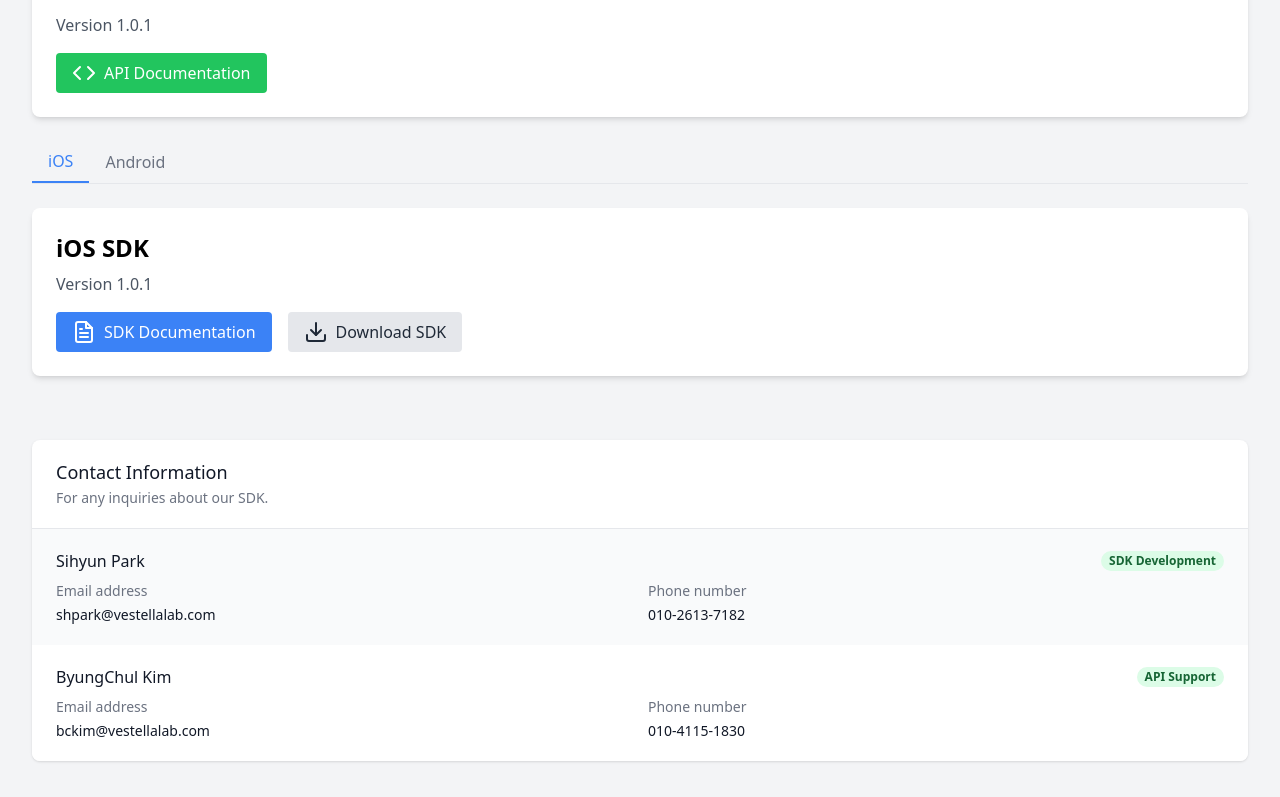
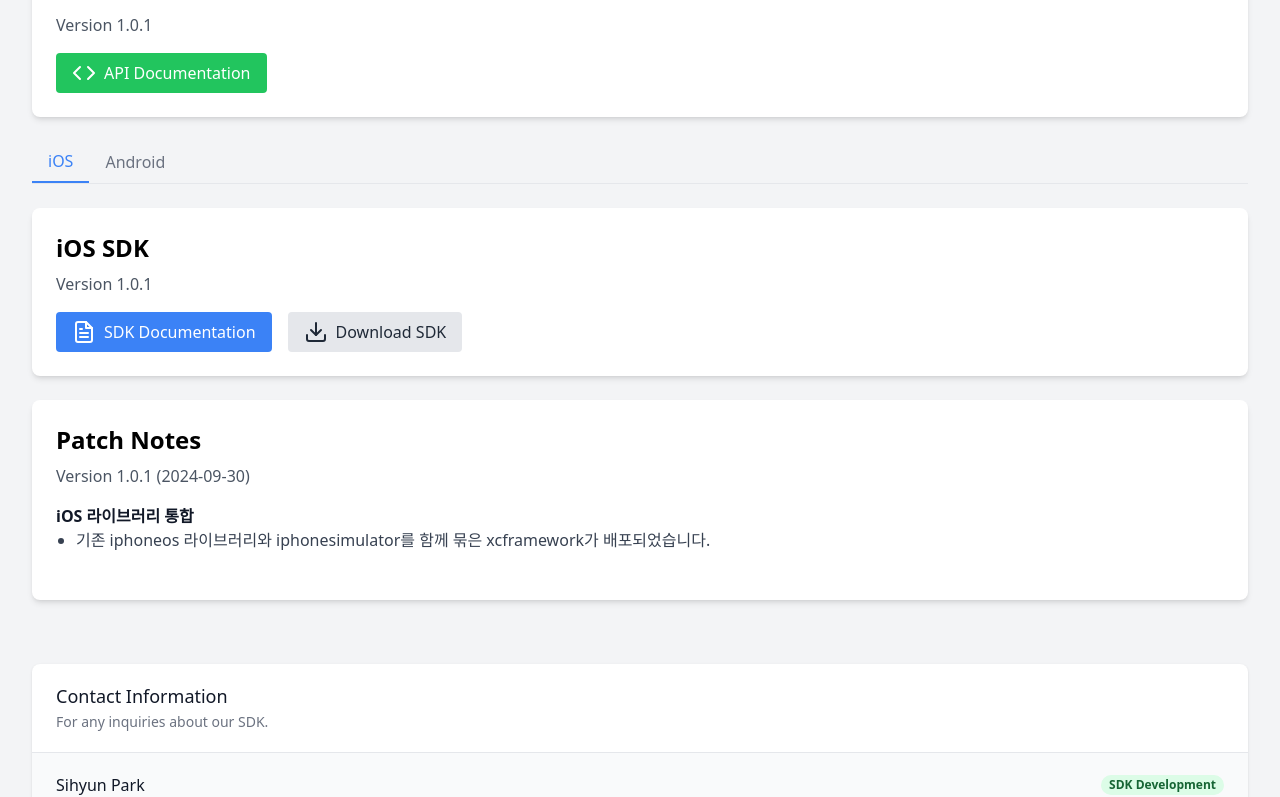
Before and after one commit to shpark-vestellalab/watchmile-sdk-document, a Next.js app: page / in a window 1280 px wide. Shown: the part 483-1280 px from the top of the page. Built offline with nearby package versions, Linux system fonts and the light colour scheme.

Commit message:
FEAT: 패치노트 추가

```diff
--- a/app/page.tsx
+++ b/app/page.tsx
@@ -2,6 +2,7 @@
 import React, { useState } from "react";
 import Image from "next/image";
 import contactsData from "../data/contacts.json";
+import patchNotesData from "../data/patchNotes.json";
 
 const DownloadIcon = () => (
   <svg
@@ -111,6 +112,50 @@ const APIDocumentCard: React.FC<APIDocumentCardProps> = ({ apiDocLink }) => (
   </div>
 );
 
+interface Change {
+  title: string;
+  description: string[];
+}
+
+interface PatchNote {
+  version: string;
+  date: string;
+  changes: Change[];
+}
+
+interface PatchNotesProps {
+  notes: PatchNote[];
+}
+
+const PatchNotes: React.FC<PatchNotesProps> = ({ notes }) => {
+  return (
+    <div className="bg-white shadow-md rounded-lg p-6 mb-6">
+      <h2 className="text-2xl font-bold mb-2">Patch Notes</h2>
+      {notes.map((note, index) => (
+        <div key={index} className="mb-6">
+          <h3 className="text-gray-600 mb-4">{`Version ${note.version} (${note.date})`}</h3>
+          <ul className="list-disc">
+            {note.changes.map((change, idx) => (
+              <li key={idx} className="text-gray-700 list-none">
+                <strong className="block text-gray-900 mt-4">
+                  {change.title}
+                </strong>
+                <ul className="list-disc ml-5">
+                  {change.description.map((description, descIdx) => (
+                    <li key={descIdx} className="text-gray-700">
+                      {description}
+                    </li>
+                  ))}
+                </ul>
+              </li>
+            ))}
+          </ul>
+        </div>
+      ))}
+    </div>
+  );
+};
+
 export default function Home() {
   const [activeTab, setActiveTab] = useState("ios");
 
@@ -134,6 +179,7 @@ export default function Home() {
           </p>
         </div>
         <APIDocumentCard apiDocLink="https://api.watchmile.net/cdn/kakao/WATCHMILE_API_Document.pdf" />
+
         <div className="mb-6">
           <div className="flex border-b border-gray-200">
             <button
@@ -160,20 +206,26 @@ export default function Home() {
         </div>
 
         {activeTab === "ios" && (
+          <div>
             <SDKCard
               platform="iOS"
               version="1.0.1"
               sdkDocLink="https://api.watchmile.net/cdn/kakao/WATCHMILE_SDK_iOS.pdf"
               sdkLink="https://api.watchmile.net/cdn/kakao/WatchmileSDK_iOS.zip"
             />
+            <PatchNotes notes={patchNotesData.iOS} />
+          </div>
         )}
         {activeTab === "android" && (
+          <div>
             <SDKCard
               platform="Android"
               version="1.0.1"
               sdkDocLink="https://api.watchmile.net/cdn/kakao/WATCHMIE_SDK_ANDROID.pdf"
               sdkLink="https://api.watchmile.net/cdn/kakao/WatchmileSDK_ANDROID.zip"
             />
+            <PatchNotes notes={patchNotesData.android} />
+          </div>
         )}
         <div className="mt-16 bg-white shadow overflow-hidden sm:rounded-lg">
           <div className="px-4 py-5 sm:px-6">
--- /dev/null
+++ b/data/patchNotes.json
@@ -0,0 +1,32 @@
+{
+  "iOS": [
+    {
+      "version": "1.0.1",
+      "date": "2024-09-30",
+      "changes": [
+        {
+          "title": "iOS 라이브러리 통합",
+          "description": [
+            "기존 iphoneos 라이브러리와 iphonesimulator를 함께 묶은 xcframework가 배포되었습니다."
+          ]
+        }
+      ]
+    }
+  ],
+  "android": [
+    {
+      "version": "1.0.1",
+      "date": "2024-09-30",
+      "changes": [
+        {
+          "title": "라이브러리 버전 다운그레이드",
+          "description": [
+            "okhttp 관련 라이브러리 버전이 다음과 같이 패치되었습니다.",
+            "okhttp 4.12.0 -> 3.14.9",
+            "logging-interceptor 4.12.0 -> 3.12.8"
+          ]
+        }
+      ]
+    }
+  ]
+}
```
Lines whose indentation alone changed are shown as unchanged.
